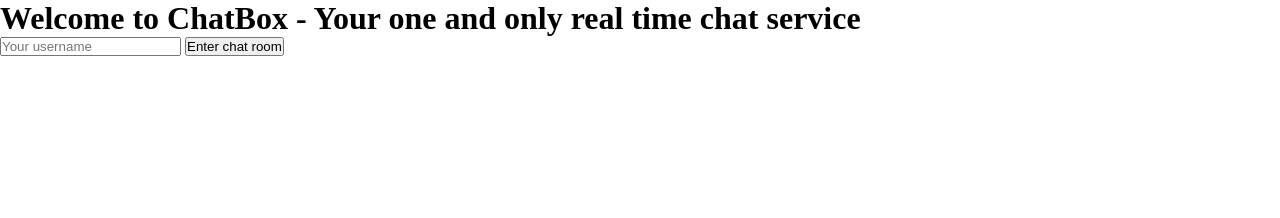
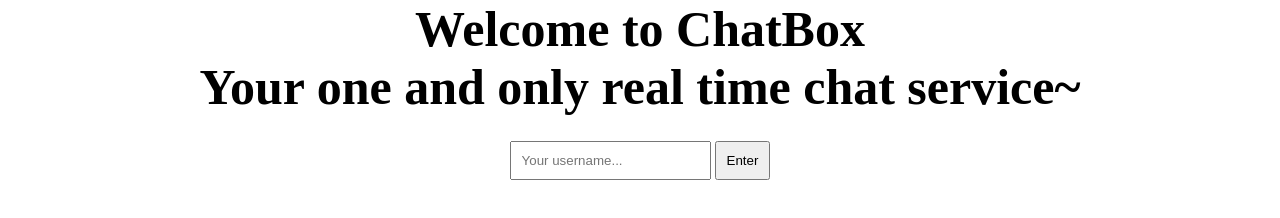
Before and after one commit to jma26/ChatBox, a website: page login.html in a window 1280 px wide. Drawn offline with Linux system fonts and the light colour scheme.

Commit message:
Update styles for login.html

```diff
--- a/login.html
+++ b/login.html
@@ -8,11 +8,12 @@
     <title> ChatBox Boilerplate </title>
 </head>
 <body>
-    <h1> Welcome to ChatBox - Your one and only real time chat service </h1>
+    <h1 id="headline"> Welcome to ChatBox </h1>
+    <h1 id="subheadline"> Your one and only real time chat service~ </h1>
 
-    <form>
-        <input type="text" placeholder="Your username">
-        <button> Enter chat room </button>
+    <form action="/userLogin" method="post">
+        <input type="text" placeholder="Your username...">
+        <button> Enter </button>
     </form>
 </body>
 </html>
--- a/public/index.css
+++ b/public/index.css
@@ -12,7 +12,7 @@
     margin: 0 auto;
     width: 500px;
     height: 500px;
-    border: 1px solid #6000aa;
+    border: 1px solid #090F12;
     background-color: #2E4054;
 }
 
@@ -33,13 +33,13 @@ form input {
     border: 0px;
     width: 84%;
     padding: 10px;
-    border: 2px solid #090F12;
+    border: 1px solid #090F12;
 }
 
 form button {
-    width: 10.4%;
+    width: 10.8%;
     padding: 10px;
-    border: 2px solid 090F12;
+    border: 1px solid #090F12;
 }
 
 #chat {
--- a/public/login.css
+++ b/public/login.css
@@ -2,3 +2,26 @@
     margin: 0px;
     padding: 0px;
 }
+
+#headline {
+    text-align: center;
+    font-size: 50px;
+}
+
+#subheadline {
+    font-size: 50px;
+    text-align: center;
+}
+
+form {
+    margin-top: 25px;
+    text-align: center;
+}
+
+form input {
+    padding: 10px;
+}
+
+form button {
+    padding: 10px;
+}
```
